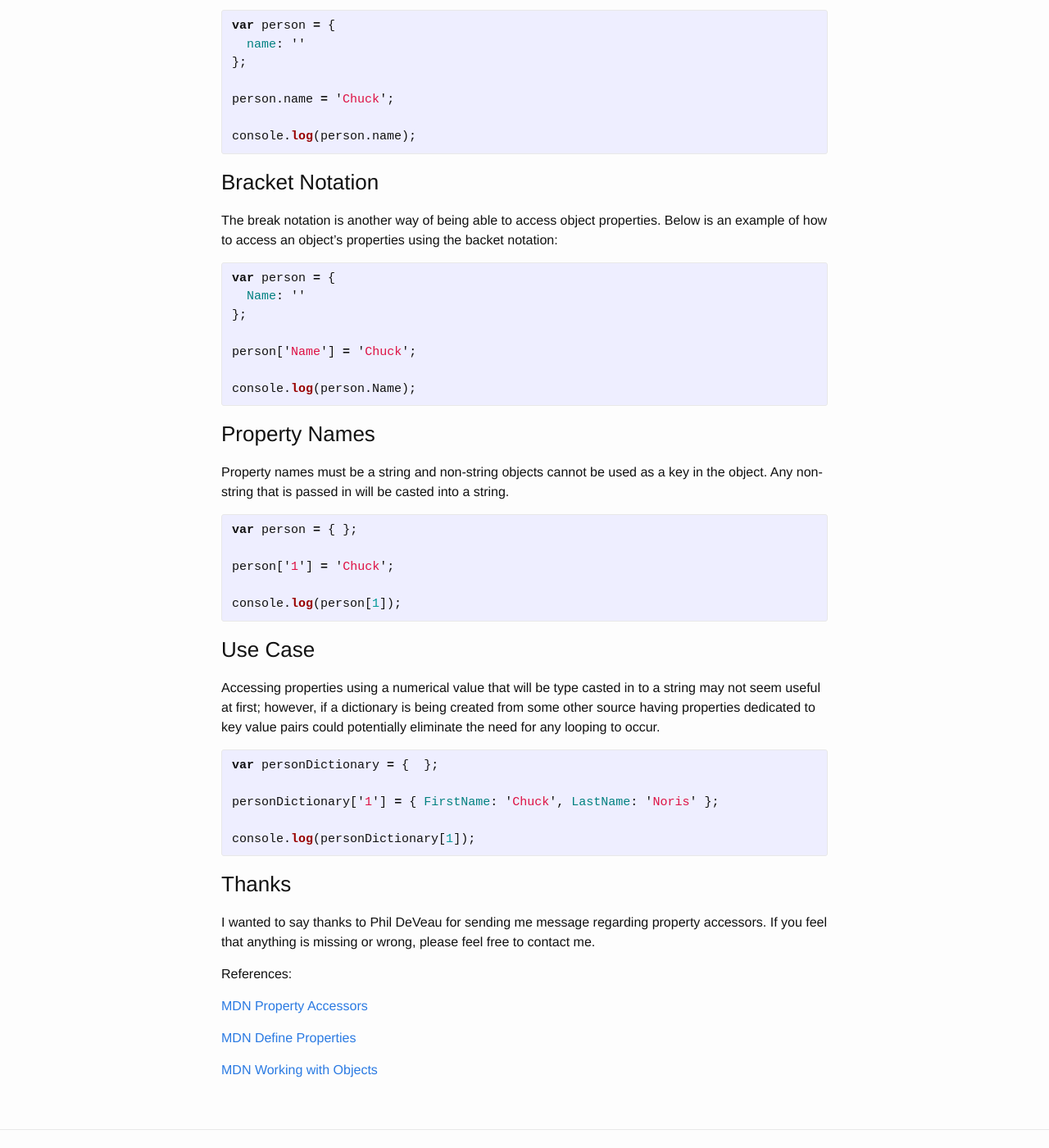
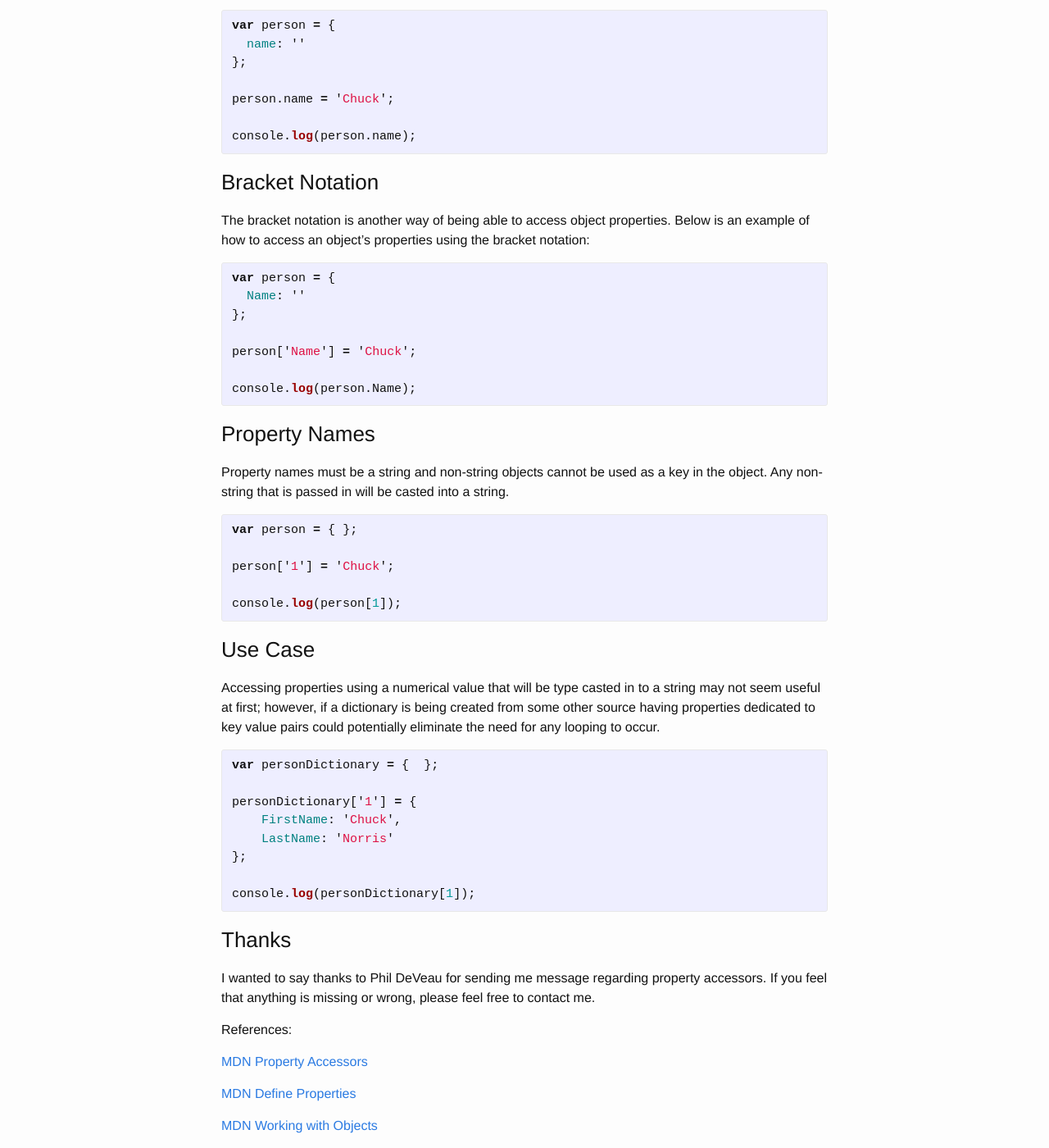
Before and after one commit to nkane/nkane.github.io, a Jekyll site: the page built from _posts/2016-02-16-javascript-quest.markdown, in a window 1280 px wide and 1400 px high, scrolled down 416 px. Shown: the whole window at 82% size. Built offline with Jekyll 4.4.1, drawn with Linux system fonts in a browser that asks for light colours.

Commit message:
Fixed typos and fixed last example for JavaScript property accessor post

```diff
--- a/_posts/2016-02-16-javascript-quest.markdown
+++ b/_posts/2016-02-16-javascript-quest.markdown
@@ -21,7 +21,7 @@ console.log(person.name);
 
 
 ### Bracket Notation ###
-The break notation is another way of being able to access object properties. Below is an example of how to access an object's properties using the backet notation:
+The bracket notation is another way of being able to access object properties. Below is an example of how to access an object's properties using the bracket notation:
 {% highlight javascript %}
 var person = {
   Name: ''
@@ -49,7 +49,10 @@ Accessing properties using a numerical value that will be type casted in to a st
 {% highlight javascript %}
 var personDictionary = {  };
 
-personDictionary['1'] = { FirstName: 'Chuck', LastName: 'Noris' };
+personDictionary['1'] = {
+    FirstName: 'Chuck',
+    LastName: 'Norris'
+};
 
 console.log(personDictionary[1]);
 {% endhighlight %}
```
